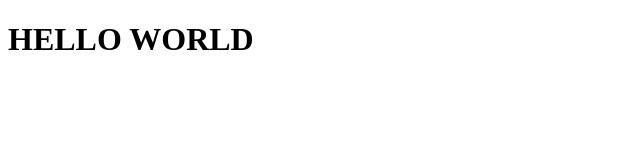
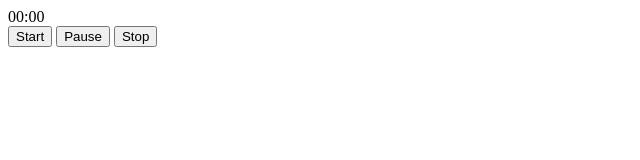
Before and after one commit to bedrohenr/pomodoro, an Electron app: page src/index.html in a window 800 px wide. Shown: the whole page, without its empty margins (0-640 px from the left). Drawn offline with Linux system fonts and the light colour scheme.

Commit message:
clock front

```diff
--- a/src/index.html
+++ b/src/index.html
@@ -9,6 +9,9 @@
         <title>Pomodoro - Electron</title>
     </head>
     <body>
-      <h1>HELLO WORLD</h1>
+        <div id="clock">00:00</div>
+        <button id="start">Start</button>
+        <button id="pause">Pause</button>
+        <button id="stop">Stop</button>
     </body>
 </html>
```
Also changed, not shown: src/render.js (added). Lines whose indentation alone changed are shown as unchanged.
